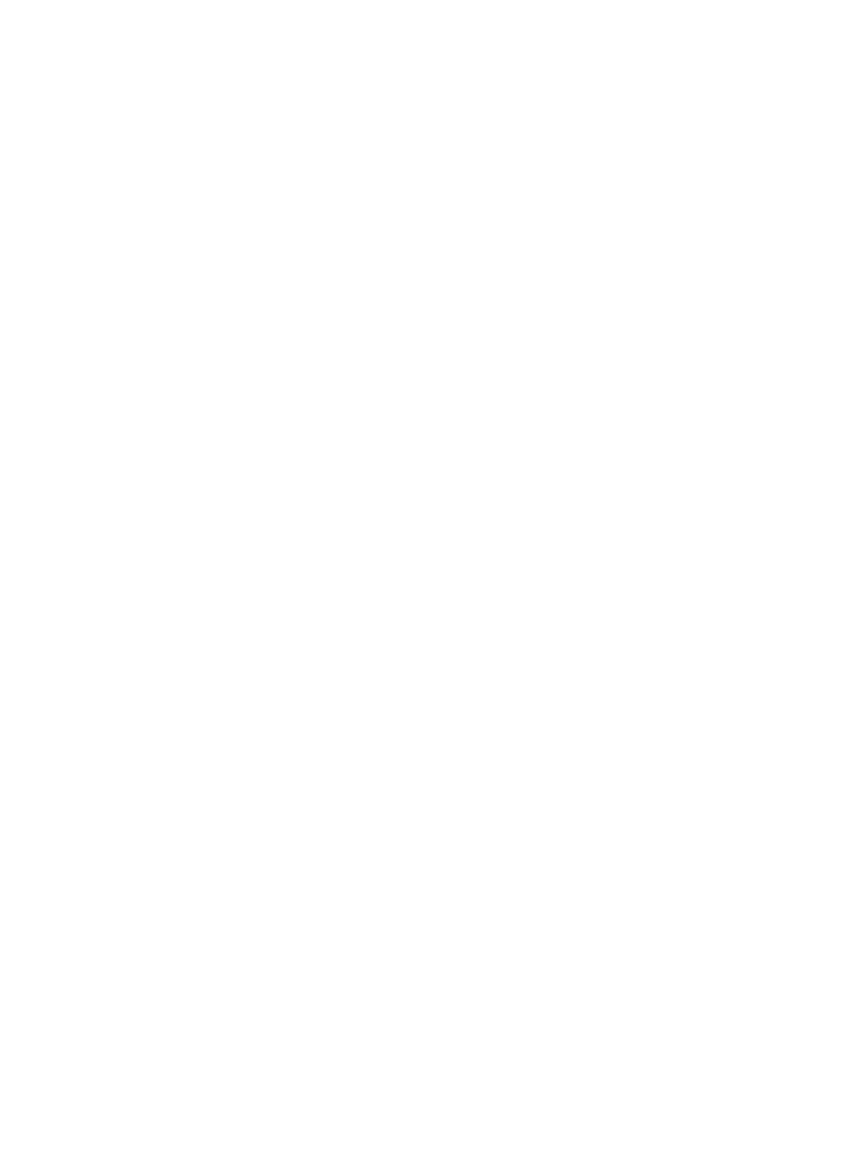
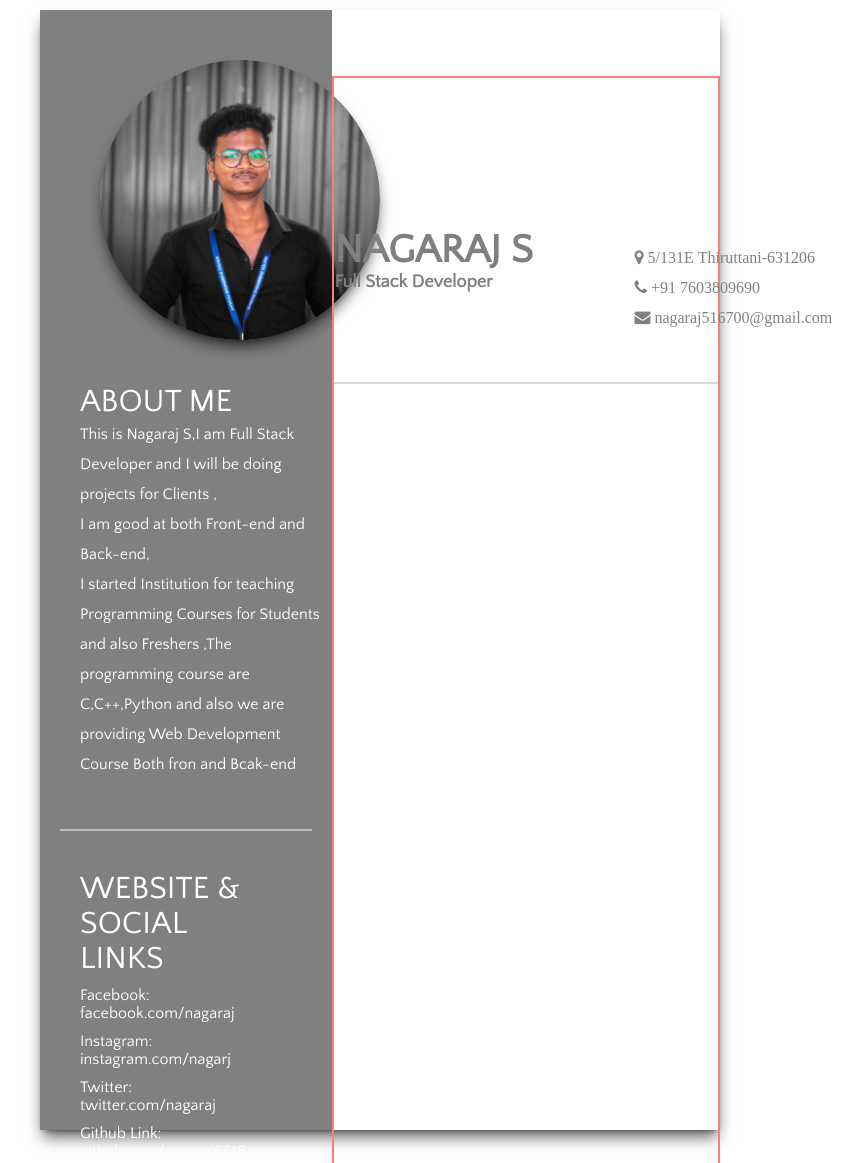
Before and after one commit to nagaraj6618/resume-new, a plain HTML site: page index.html in a window 1280 px wide. Shown: the top 1163 px of the page, without its empty margins (260-1122 px from the left). Before the commit the page ends 800 px from the top, so only its background shows below. Drawn offline with Linux system fonts and the light colour scheme.

Commit message:
half the resume Completed

```diff
--- a/assets/css/style.css
+++ b/assets/css/style.css
@@ -1,3 +1,84 @@
 *{
+  margin: 0;
+  padding: 0;
+  font-family: 'Amatic SC', cursive;
+font-family: 'Josefin Sans', sans-serif;
+font-family: 'Poppins', sans-serif;
+font-family: 'Quattrocento Sans', sans-serif;
 
 }
+.app{
+  margin:10px 300px;
+
+  height: 140vh;
+  box-shadow: 0 10px 15px -3px rgb(0 0 0 / 0.6), 0 4px 6px -4px rgb(0 0 0 / 0.5);
+
+
+}
+.app-container{
+  margin: 0;
+  background-color: #808080;
+
+  height: 140vh;
+  width: 43%;
+color: white;
+
+}
+img{
+  height: 25%;
+margin-left: 60px;
+margin-top: 50px;
+
+  border-radius: 50%;
+  box-shadow: 0 10px 15px -3px rgb(0 0 0 / 0.6), 0 4px 6px -4px rgb(0 0 0 / 0.5);
+
+}
+.app-container h1{
+  padding-top: 40px;
+ padding-left: 40px;
+ font-weight: lighter;
+}
+.app-container p{
+  padding-left: 40px;
+  margin-right: 10px;
+  font-size: 16px;
+  line-height: 30px;
+}
+.app-container div{
+  border: 1px solid rgba(255, 255, 255,0.5);
+  margin-top: 50px;
+  margin-left:  20px;
+  margin-right: 20px;
+}
+.app-container h2{
+  font-size: 16px;
+  margin-top: 10px;
+font-weight: lighter;
+padding-left:40px ;
+}
+.app-2-container{
+  position: relative;
+  bottom: 1054px;
+  border: 2px solid salmon;
+  height: 140vh;
+  margin-left: 43%;
+  color: #808080;
+}
+.app-2-container h1{
+  font-size: 40px;
+  margin-top: 150px;
+}
+.app-2-container .details{
+  position: relative;
+  bottom: 49px;
+  left: 300px;
+  line-height: 30px;
+}
+.app-2-container p{
+  font-size: 18px;
+  font-weight: bold;
+}
+.app-2-container .div{
+  border: 1px solid rgba(128, 128, 128,0.3);
+
+}
--- a/index.html
+++ b/index.html
@@ -5,9 +5,39 @@
     <meta http-equiv="X-UA-Compatible" content="IE=edge">
     <meta name="viewport" content="width=device-width, initial-scale=1.0">
     <link rel="stylesheet" href="assets/css/style.css">
+    <link rel="preconnect" href="https://fonts.googleapis.com">
+<link rel="preconnect" href="https://fonts.gstatic.com" crossorigin>
+<link href="https://fonts.googleapis.com/css2?family=Amatic+SC&family=Josefin+Sans:wght@200;300&family=Poppins:wght@100;200;300;400;600;700&family=Quattrocento+Sans&display=swap" rel="stylesheet">
+<link rel="stylesheet" href="https://cdnjs.cloudflare.com/ajax/libs/font-awesome/4.7.0/css/font-awesome.min.css">
     <title>Resume</title>
 </head>
 <body>
-    <div class="app"></div>
+    <div class="app">
+        <div class="app-container">
+            <img src="assets/images/Logo_picture-main.jpeg" alt="My picture">
+            <h1>ABOUT ME</h1>
+            <p>This is Nagaraj S,I am Full Stack Developer and I will be doing projects for Clients ,<br>I am good at both Front-end and Back-end,<br>I started Institution for teaching Programming Courses for Students and also Freshers ,The programming course are C,C++,Python and also we are providing Web Development Course Both fron and Bcak-end </p>
+            <div></div>
+           <h1>WEBSITE & SOCIAL <br>LINKS</h1>
+           <h2>Facebook:<br>facebook.com/nagaraj</h2>
+           <h2>Instagram:<br>instagram.com/nagarj</h2>
+           <h2>Twitter:<br>twitter.com/nagaraj</h2>
+           <h2>Github Link:<br>github.com/nagaraj6618</h2>
+
+        </div>
+        <div class="app-2-container">
+            <h1>NAGARAJ S</h1>
+            <p>Full Stack Developer</p>
+            <div class="details">
+                <i class="fa fa-map-marker" aria-hidden="true"> 5/131E Thiruttani-631206</i><br>
+                <i class="fa fa-phone" aria-hidden="true"> +91 7603809690</i><br>
+                <i class="fa fa-envelope" aria-hidden="true"> nagaraj516700@gmail.com</i><br>
+            </div>
+            <div class="div"></div>
+
+        </div>
+
+
+    </div>
 </body>
 </html>
```
Also changed, not shown: assets/images/Logo_picture-main.jpeg (added), assets/images/Logo_picture.jpeg (deleted), assets/images/image1.jfif (deleted).
